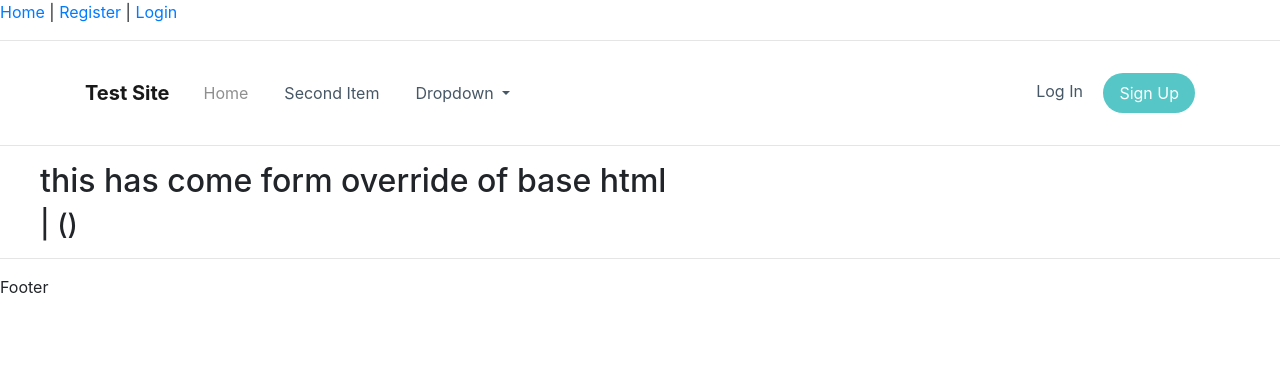
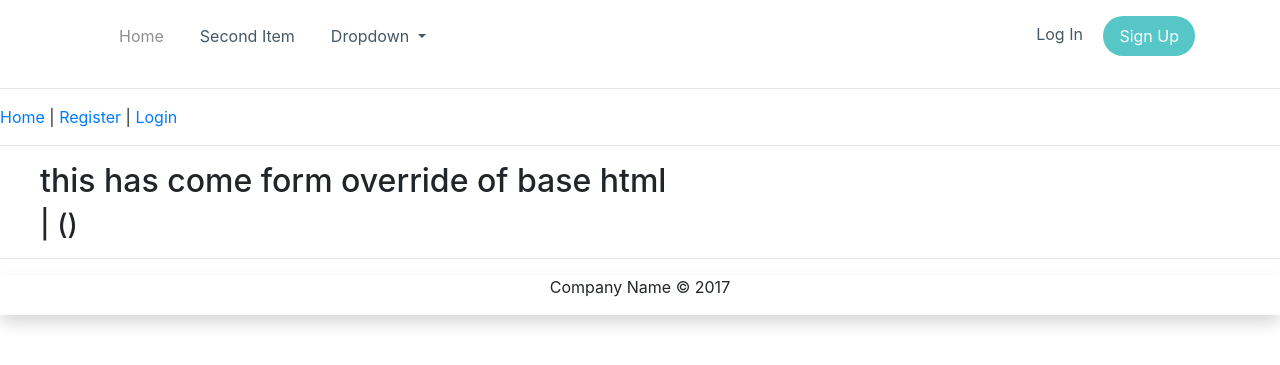
Before and after one commit to ekhoshnood/auto_what, a Django app: template personal/templates/personal/personal_home_screen.html in a window 1280 px wide. Shown: the top 365 px of the page. Run offline with Django 3.2, Linux system fonts and the light colour scheme; the template is opened without the code that fills it, so the values that code supplies are empty; parts of the project's set-up code (start-up, migrations or seed data) failed here and were passed over; some libraries are stand-ins or nearby versions.

Commit message:
personal model
account

registration form
login form

bootstrap

```diff
--- a/templates/base.html
+++ b/templates/base.html
@@ -8,38 +8,6 @@
     {% endblock title%}
 
     {% include 'snippets/header.html' %}
-
-    <hr>
-    <div>
-        <nav class="navbar navbar-light navbar-expand-md navigation-clean-button">
-            <div class="container">
-                <a class="navbar-brand" href="#">Test Site</a>
-                <button data-toggle="collapse" data-target="#navcol-1" class="navbar-toggler">
-                    <span class="sr-only">Toggle navigation</span>
-                    <span class="navbar-toggler-icon"></span>
-                </button>
-                <div class="collapse navbar-collapse"
-                    id="navcol-1">
-                    <ul class="nav navbar-nav mr-auto">
-                        <li role="presentation" class="nav-item"><a class="nav-link active" href="#">Home</a></li>
-                        <li role="presentation" class="nav-item"><a class="nav-link" href="#">Second Item</a></li>
-                        <li class="dropdown nav-item">
-                            <a data-toggle="dropdown" aria-expanded="false" class="dropdown-toggle nav-link" href="#">Dropdown </a>
-                            <div role="menu" class="dropdown-menu">
-                                <a role="presentation" class="dropdown-item" href="#">First Item</a>
-                                <a role="presentation" class="dropdown-item" href="#">Second Item</a>
-                                <a role="presentation" class="dropdown-item" href="#">Third Item</a>
-                            </div>
-                        </li>
-                    </ul>
-                    <span class="navbar-text actions">
-                    <a class="login" href="#">Log In</a>
-                    <a class="btn btn-light action-button" role="button" href="#">Sign Up</a>
-                    </span>
-                </div>
-            </div>
-        </nav>
-    </div>
 </head>
 
 
@@ -51,5 +19,5 @@
         {% endblock body %}
     </ul>
 
-    {% include 'snippets/footer.html' %}
+{% include 'snippets/footer.html' %}
 </body>
--- a/templates/snippets/footer.html
+++ b/templates/snippets/footer.html
@@ -1,5 +1,10 @@
 <hr>
-<p>Footer </p>
+<div class="text-capitalize shadow d-inline-flex d-xl-flex flex-column flex-grow-1 flex-shrink-1 align-items-baseline align-content-end align-self-baseline mx-auto justify-content-xl-center align-items-xl-center footer-basic">
+    <footer>
+        <p class="copyright">Company Name © 2017</p>
+    </footer>
+</div>
+
 
 <script src="https://code.jquery.com/jquery-3.3.1.slim.min.js" integrity="sha384-q8i/X+965DzO0rT7abK41JStQIAqVgRVzpbzo5smXKp4YfRvH+8abtTE1Pi6jizo" crossorigin="anonymous"></script>
 <script src="https://cdnjs.cloudflare.com/ajax/libs/popper.js/1.14.7/umd/popper.min.js" integrity="sha384-UO2eT0CpHqdSJQ6hJty5KVphtPhzWj9WO1clHTMGa3JDZwrnQq4sF86dIHNDz0W1" crossorigin="anonymous"></script>
--- a/templates/snippets/header.html
+++ b/templates/snippets/header.html
@@ -1,9 +1,45 @@
+
+    <div>
+        <nav class="navbar navbar-light navbar-expand-md navigation-clean-button">
+            <div class="container">
+                <a class="navbar-brand" href="#">
+                    {% if request.user.is_authenticated %} <!-- if user is authenticated so it means that someone is already loged in -->
+                        <p>Hello, {{ request.user.username }} </p><!-- look through url file if there is any logout name to it -->
+                    {% endif %}
+                </a>
+                <button data-toggle="collapse" data-target="#navcol-1" class="navbar-toggler">
+                    <span class="sr-only">Toggle navigation</span>
+                    <span class="navbar-toggler-icon"></span>
+                </button>
+                <div class="collapse navbar-collapse"
+                    id="navcol-1">
+                    <ul class="nav navbar-nav mr-auto">
+                        <li role="presentation" class="nav-item"><a class="nav-link active" href="#">Home</a></li>
+                        <li role="presentation" class="nav-item"><a class="nav-link" href="#">Second Item</a></li>
+                        <li class="dropdown nav-item">
+                            <a data-toggle="dropdown" aria-expanded="false" class="dropdown-toggle nav-link" href="#">Dropdown </a>
+                            <div role="menu" class="dropdown-menu">
+                                <a role="presentation" class="dropdown-item" href="#">First Item</a>
+                                <a role="presentation" class="dropdown-item" href="#">Second Item</a>
+                                <a role="presentation" class="dropdown-item" href="#">Third Item</a>
+                            </div>
+                        </li>
+                    </ul>
+                    <span class="navbar-text actions">
+                    <a class="login" href="#">Log In</a>
+                    <a class="btn btn-light action-button" role="button" href="#">Sign Up</a>
+                    </span>
+                </div>
+            </div>
+        </nav>
+    </div>
+<hr>
+
+
 {% if request.user.is_authenticated %} <!-- if user is authenticated so it means that someone is already loged in -->
     <p><a href="{% url "home" %}">Home</a> |
         <a href="{% url 'account' %}">Account</a>  |
         <a href="{% url 'logout' %}">logout</a></p>
-    <p>Hello, {{ request.user.username }} </p><!-- look through url file
-                                                                            if there is any logout name to it -->
 {% else %} <!-- so if user is not authenticated -->
     <p>
         <a href="{% url "home" %}">Home</a> |
```
Also changed, not shown: db.sqlite3.
